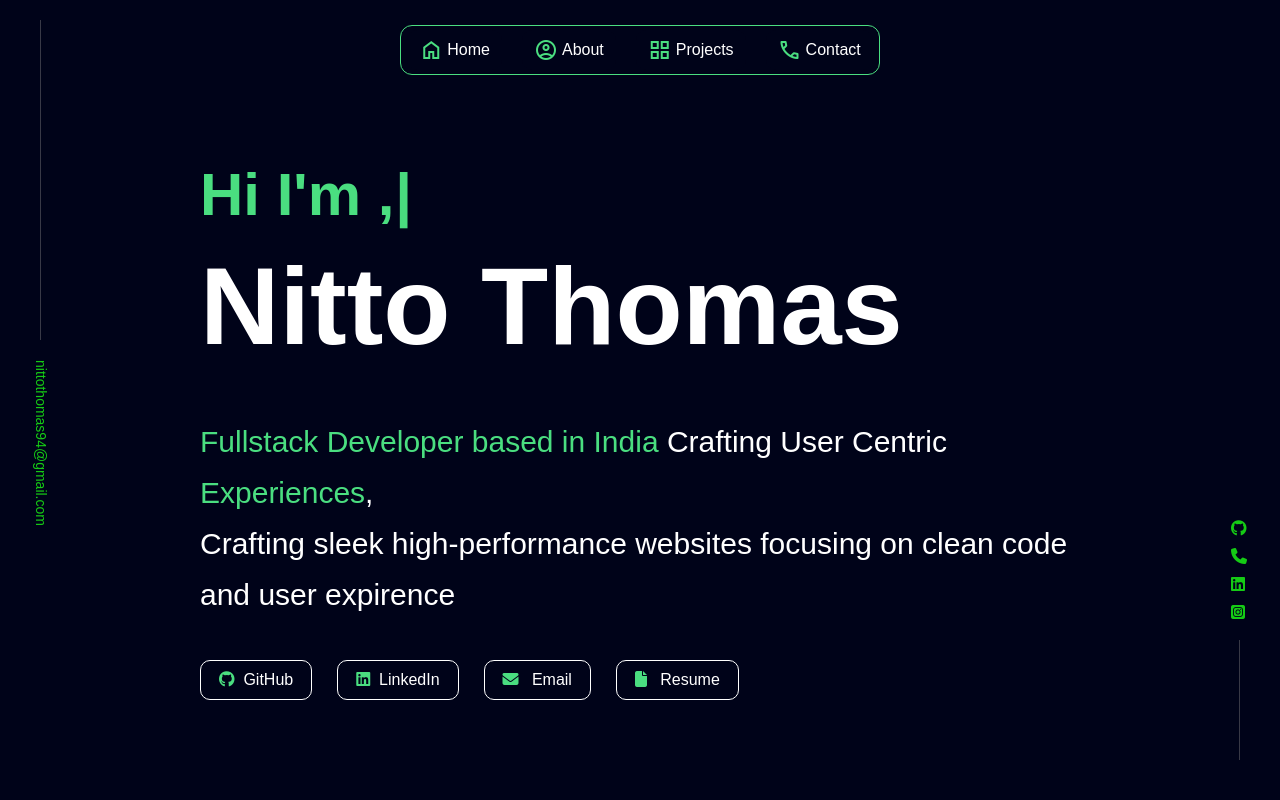
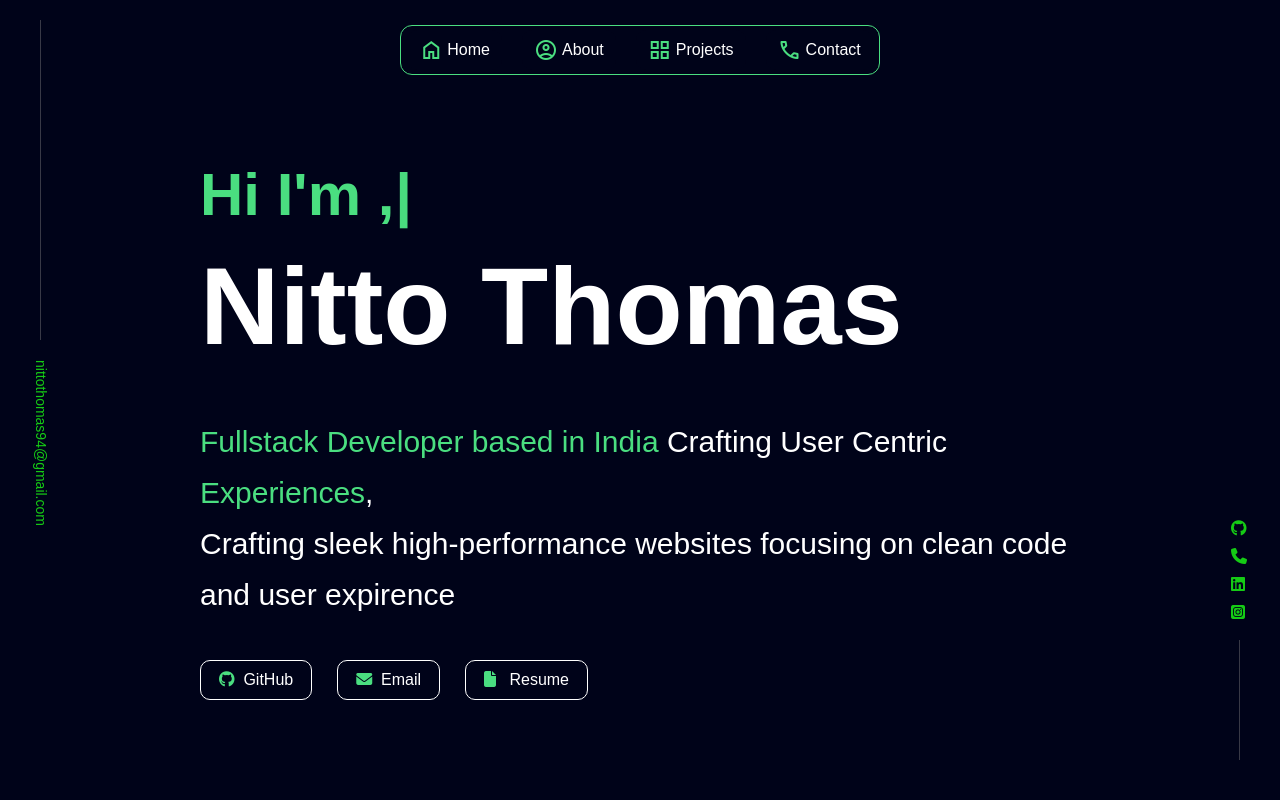
Before and after one commit to nittothomas94/Portfolio, a React (Vite) app: page / in a window 1280 px wide. Shown: the top 800 px of the page. Built offline with nearby package versions, Linux system fonts and the light colour scheme.

Commit message:
modified the App.jsx file

```diff
--- a/src/App.jsx
+++ b/src/App.jsx
@@ -52,12 +52,10 @@ const App = () => {
               <i class="fa-brands fa-github"></i>&nbsp;&nbsp;GitHub
             </a>
 
-            <a href="https://www.linkedin.com/in/nittothomas/">
-              <i class="fa-brands fa-linkedin"></i>&nbsp;&nbsp;LinkedIn
+            <a href="mailto:nittothomas94@gmail.com?subject=Hello Nitto&body=Hello Nitto">
+              <i className="fa-solid fa-envelope"></i>&nbsp;&nbsp;Email
             </a>
-            <a href="#">
-              <i class="fa-solid fa-envelope"></i>&nbsp;&nbsp; Email
-            </a>
+
             <a
               href="/pdf/Nitto_Thomas-Full_Stack_Developer.pdf"
               download="Nitto_Thomas-Full_Stack_Developer.pdf"
```
